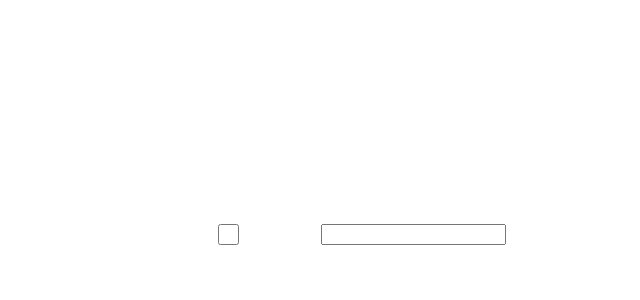
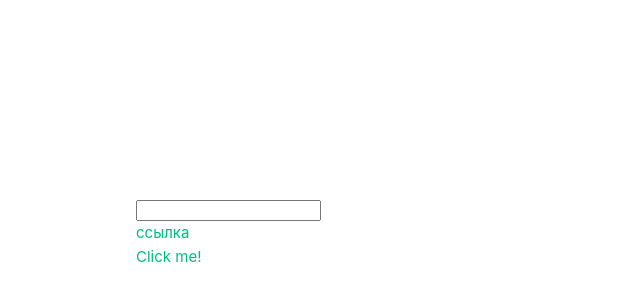
Before and after one commit to LeoonWi/Vue3_Exercises, a Vue app: page / in a window 1280 px wide. Shown: the part 166-466 px from the top of the page, without its empty margins (319-959 px from the left). Built offline with nearby package versions, Linux system fonts and the light colour scheme.

Commit message:
Модификаторы клавиш

```diff
--- a/src/App.vue
+++ b/src/App.vue
@@ -2,20 +2,42 @@
   export default {
     data() {
       return {
-        isDisable: false,
+        message: '',
+        actualmessage: '',
+        text: '',
+        text1: ''
       };
     },
     methods: {
-      disable: function() {
-        this.isDisable = !this.isDisable
+      submit: function(){
+        this.actualmessage = this.message
+      },
+      show: function(){
+        this.text = 'ALT key is pressed!'
+      },
+      displayText(button) {
+        if (button === 'left') {
+            this.text1 = 'left'}
+            else if (button === 'right') {
+            this.text1 = 'right'}
+            else if (button === 'middle') {
+            this.text1 = 'middle'
+        }
       }
     }
   }
 </script>
 
 <template>
-    <input type="checkbox" @click="disable">
-    <input v-bind:disabled="isDisable" type="text">
+    <input v-model="message" @keyup.enter="submit"/>
+        <p> {{ actualmessage  }}</p>
+
+        <a href="#" @click.alt="show" > ссылка </a>
+        <p>{{ text }}</p>
+
+
+        <a href="#" @click.left="displayText('left')" @click.right="displayText('right')" @click.middle="displayText('middle')">Click me!</a>
+        <p>{{ text1 }}</p>
 </template>
 
 <style>
```
